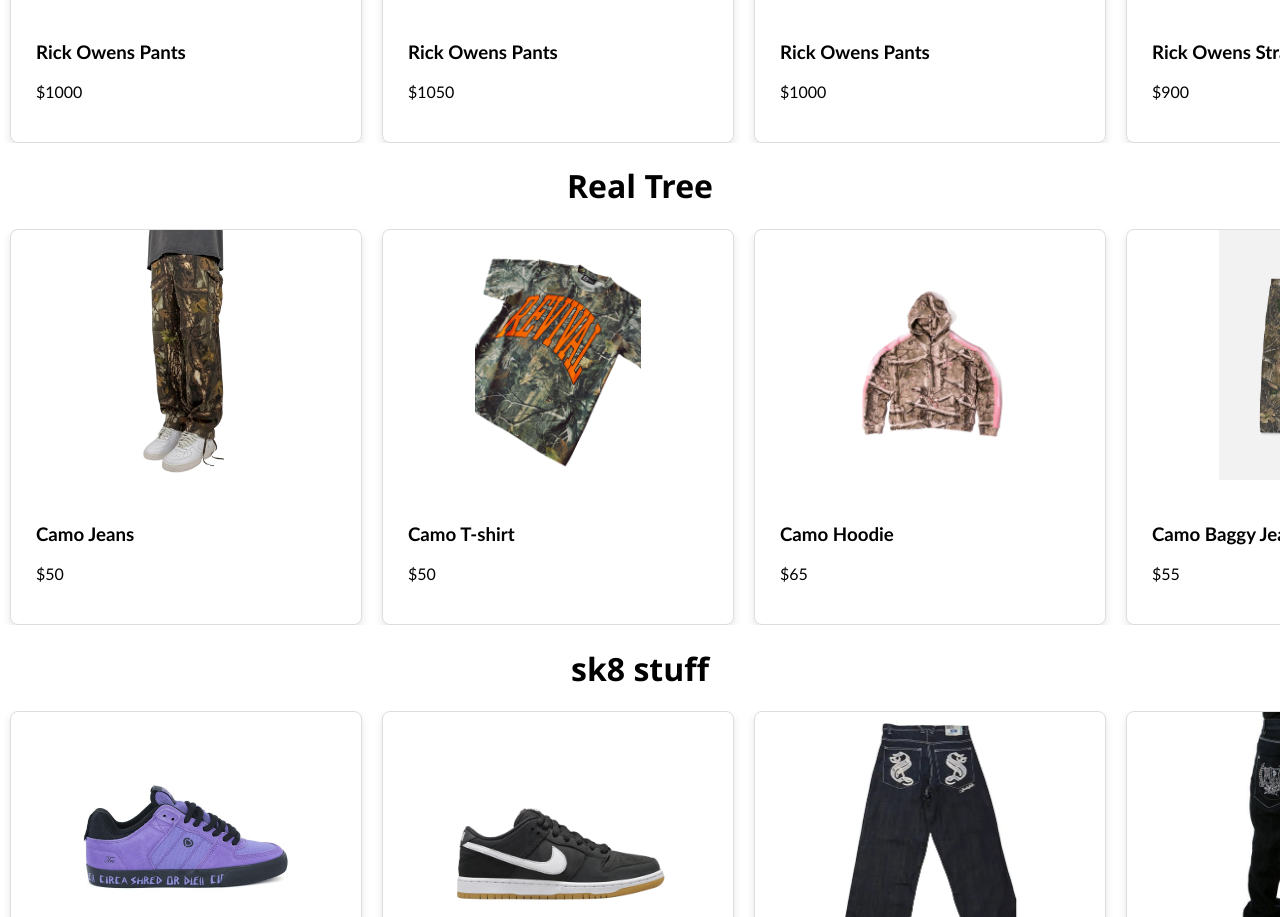
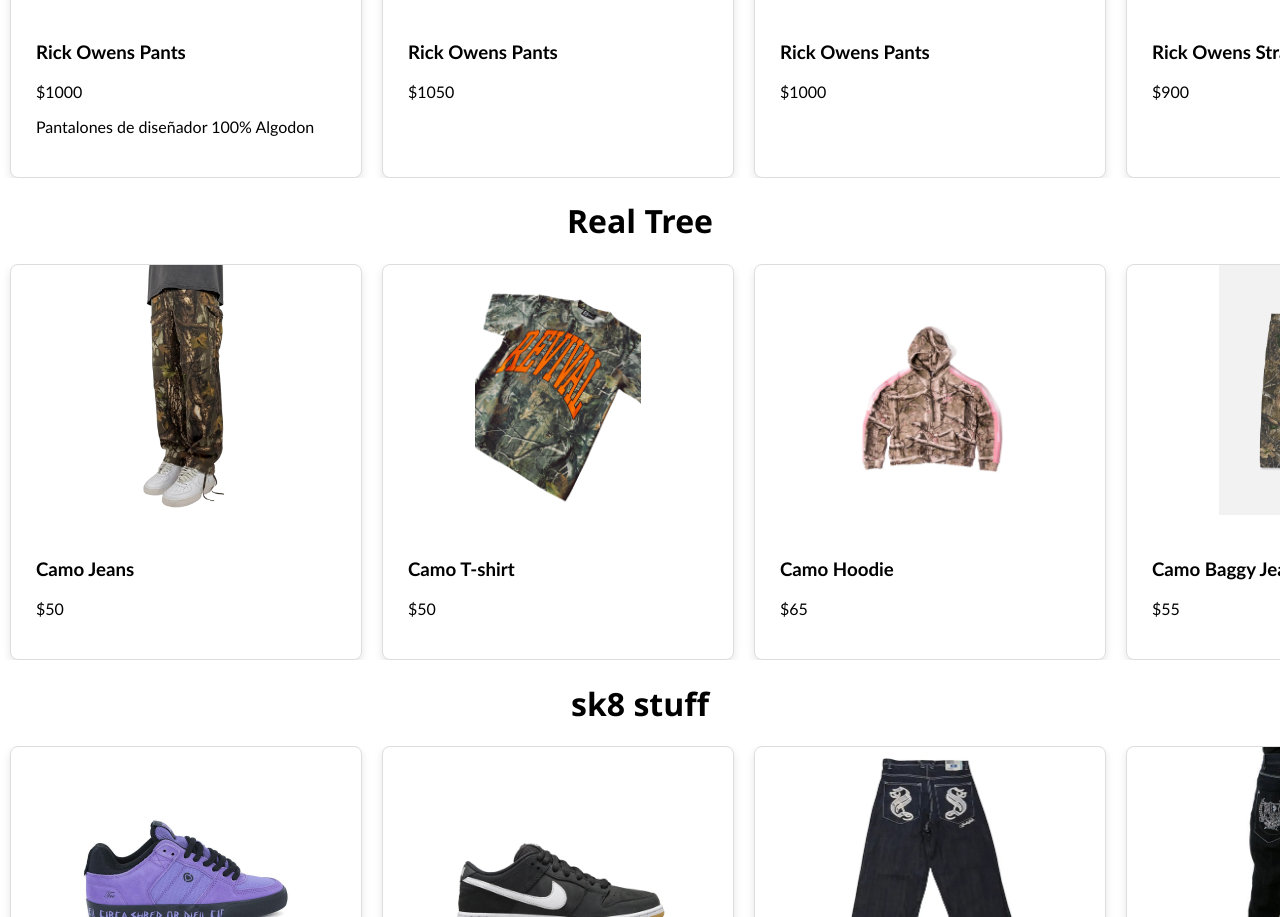
Before and after one commit to edhem888/inclothes.com, a plain HTML site: page index.html in a window 1280 px wide. Shown: the part 1038-1955 px from the top of the page. Drawn offline with Linux system fonts and the light colour scheme.

```diff
--- a/index.html
+++ b/index.html
@@ -47,11 +47,11 @@
                 <div class="card-image-container">
                     <img src="img/rickowenspants.jpg" alt="Pantalones Rick Owens 1" class="card-img">
                     <img src="img/rickowenspants2.jpg" alt="" class="card-img hover-img">
-
                 </div>
                 <div class="card-content">
                     <h3>Rick Owens Pants</h3>
                     <p>$1000</p>
+                    <p>Pantalones de diseñador 100% Algodon</p>
                 </div>
             </div>
 
```
